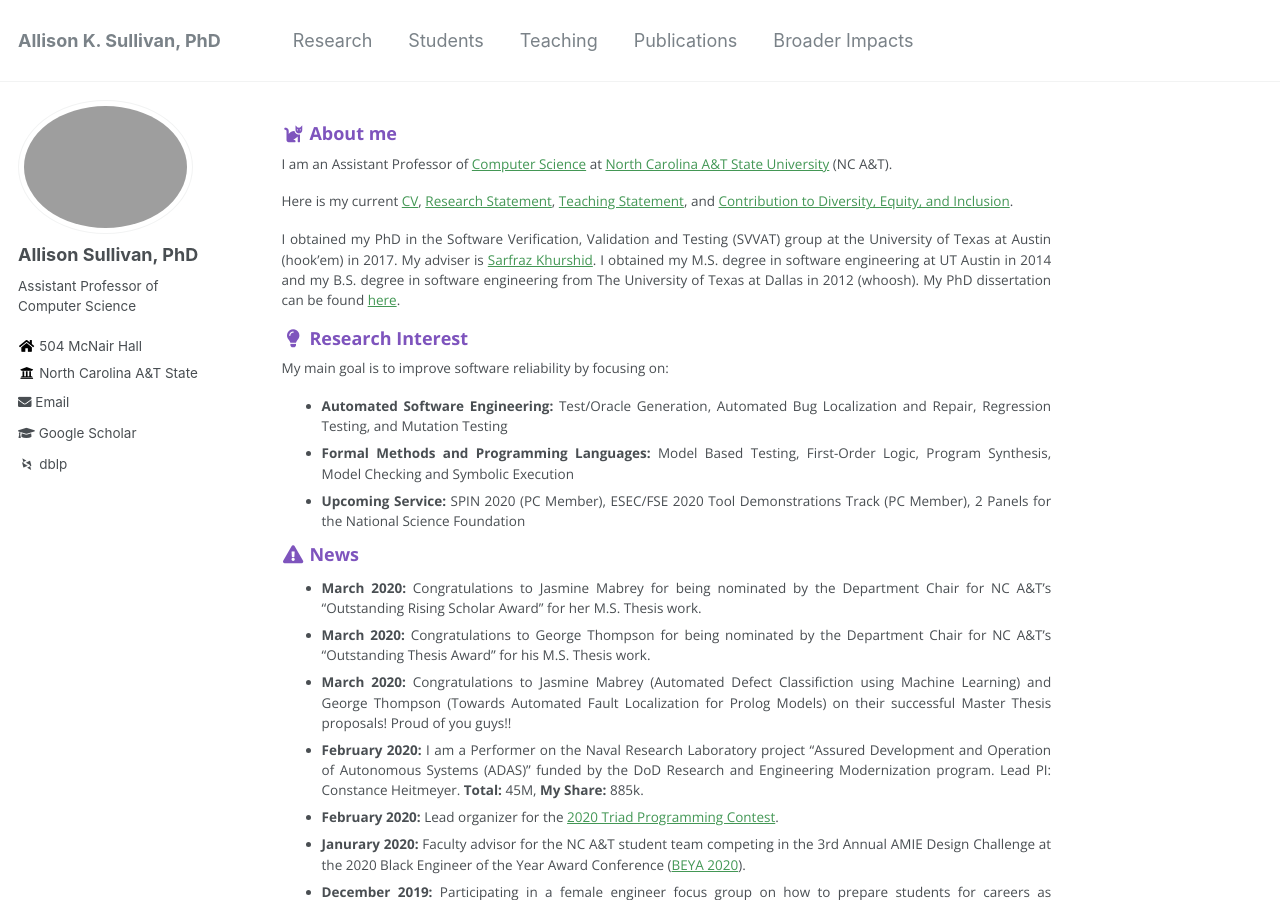
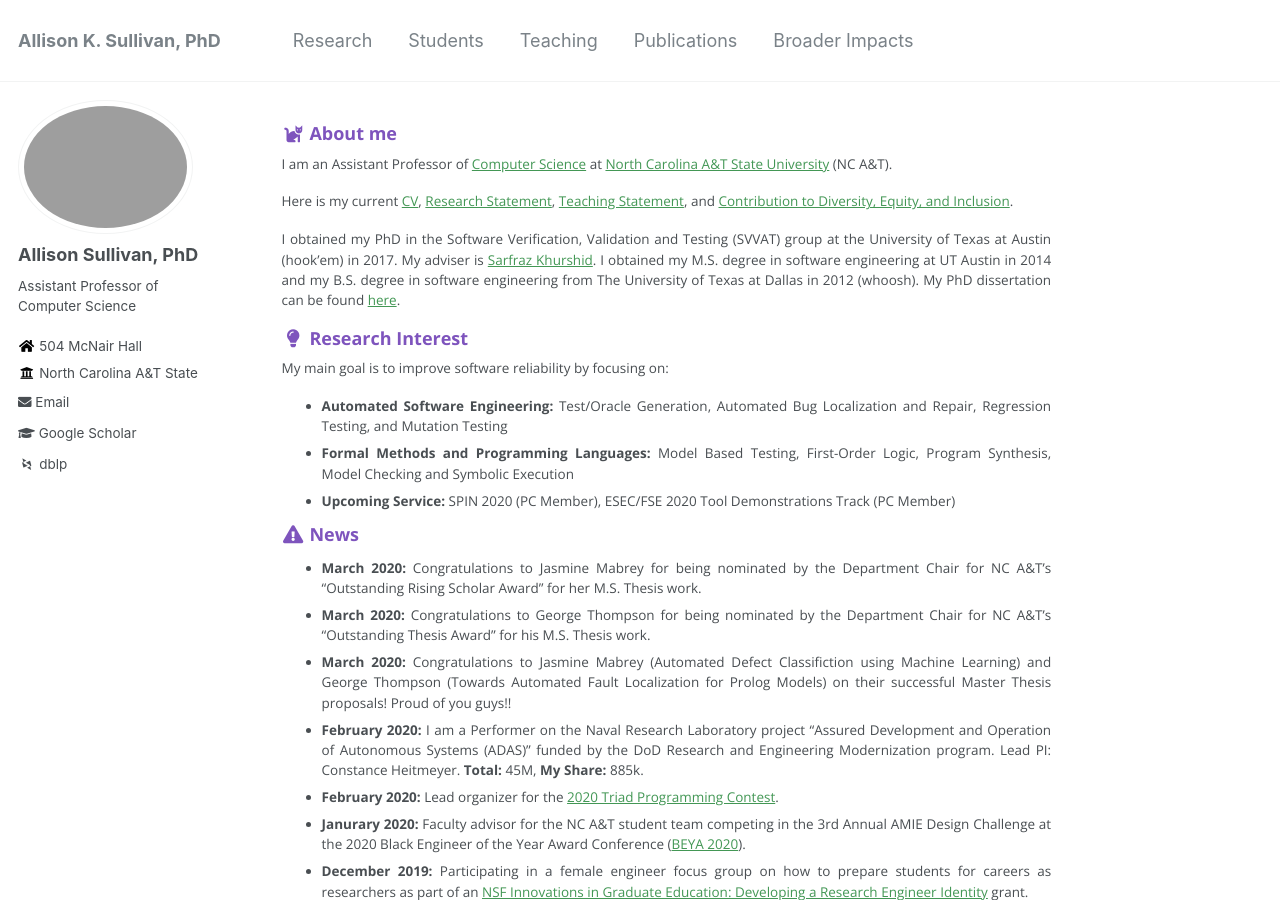
Before and after one commit to Allisonius/allisonius.github.io, a Jekyll site: the page built from _pages/about.md, in a window 1280 px wide and 900 px high. Built offline with Jekyll 4.4.1, drawn with Linux system fonts in a browser that asks for light colours; some web fonts are replaced.

Commit message:
Update about.md

```diff
--- a/_pages/about.md
+++ b/_pages/about.md
@@ -21,7 +21,7 @@ My main goal is to improve software reliability by focusing on:
 Mutation Testing
   * **Formal Methods and Programming Languages:** Model Based Testing, First-Order Logic, Program Synthesis, Model
 Checking and Symbolic Execution
- * **Upcoming Service:** SPIN 2020 (PC Member), ESEC/FSE 2020 Tool Demonstrations Track (PC Member), 2 Panels for the National Science Foundation
+ * **Upcoming Service:** SPIN 2020 (PC Member), ESEC/FSE 2020 Tool Demonstrations Track (PC Member)
 
 ### <i class="fa fa-fw fa-exclamation-triangle" aria-hidden="true"></i> News
 * **March 2020:** Congratulations to Jasmine Mabrey for being nominated by the Department Chair for NC A&T's "Outstanding Rising Scholar Award" for her M.S. Thesis work.
```
